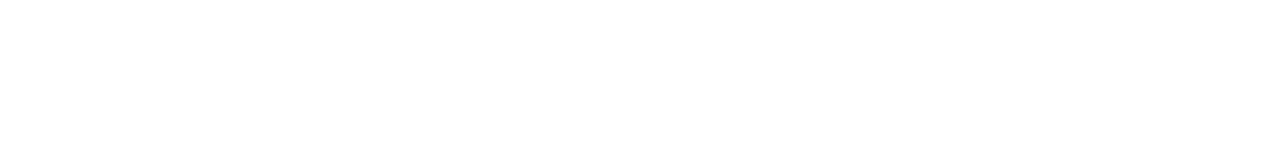
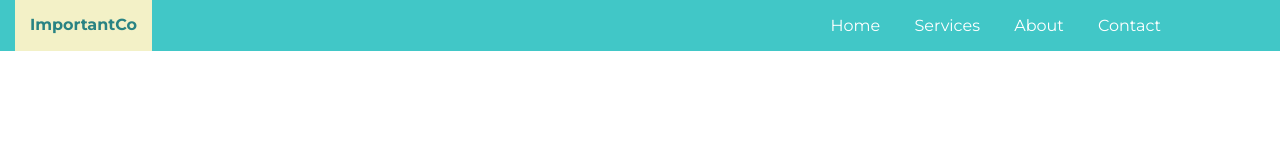
Before and after one commit to Maxondria/try-css-grid, a website: page index.html in a window 1280 px wide. Drawn offline with Linux system fonts and the light colour scheme.

Commit message:
[task] add the header, and style the two header items (a,-logo and nav)

```diff
--- a/css/main.css
+++ b/css/main.css
@@ -0,0 +1,39 @@
+@import url("https://fonts.googleapis.com/css?family=Montserrat:400,700");
+body {
+  margin: 0;
+  font-family: "Montserrat", sans-serif;
+}
+a {
+  text-decoration: none;
+}
+
+#logo {
+  padding: 15px;
+  margin-left: 15px;
+  background-color: #f3f1c7;
+  color: #298383;
+  text-align: center;
+  font-weight: bold;
+  display: inline-block;
+}
+ul {
+  list-style-type: none;
+  float: right;
+}
+
+ul li {
+  display: inline;
+}
+ul li a {
+  color: #ffffff;
+  padding: 15px;
+}
+
+header {
+  background-color: #41c7c7;
+  display: grid;
+  grid-template-columns: fit-content(20%) 80%; /*logo -20 , nav -80,
+  We can also use fit-content() around any of our values to force it to fit content to the value given*/
+  /*If we wanted to equal columns, we can use repeat(arg1, arg2) -arg1 is no. of times, arg 2- real width value in this case*/
+  /*grid-template-columns: repeat(2, auto)*/
+}
--- a/index.html
+++ b/index.html
@@ -1,13 +1,23 @@
 <!DOCTYPE html>
 <html lang="en">
-<head>
-    <meta charset="UTF-8">
-    <meta name="viewport" content="width=device-width, initial-scale=1.0">
-    <meta http-equiv="X-UA-Compatible" content="ie=edge">
-    <title>Document</title>
-    <link rel="stylesheet" href="css/main.css">
-</head>
-<body>
-
-</body>
+  <head>
+    <meta charset="UTF-8" />
+    <meta name="viewport" content="width=device-width, initial-scale=1.0" />
+    <meta http-equiv="X-UA-Compatible" content="ie=edge" />
+    <title>ImportantCo</title>
+    <link rel="stylesheet" href="css/main.css" />
+  </head>
+  <body>
+    <header>
+      <a href="#" id="logo">ImportantCo</a>
+      <nav>
+        <ul>
+          <li><a href="#">Home</a></li>
+          <li><a href="#">Services</a></li>
+          <li><a href="#">About</a></li>
+          <li><a href="#">Contact</a></li>
+        </ul>
+      </nav>
+    </header>
+  </body>
 </html>
--- a/package.json
+++ b/package.json
@@ -5,6 +5,9 @@
   "repository": "https://github.com/Maxondria/try-css-grid.git",
   "author": "Maxon Tayebwa <maxtayebwa@gmail.com>",
   "license": "MIT",
+  "scripts": {
+    "start": "node_modules/.bin/gulp browser-sync"
+  },
   "devDependencies": {
     "browser-sync": "^2.26.7",
     "gulp": "^4.0.2"
```
